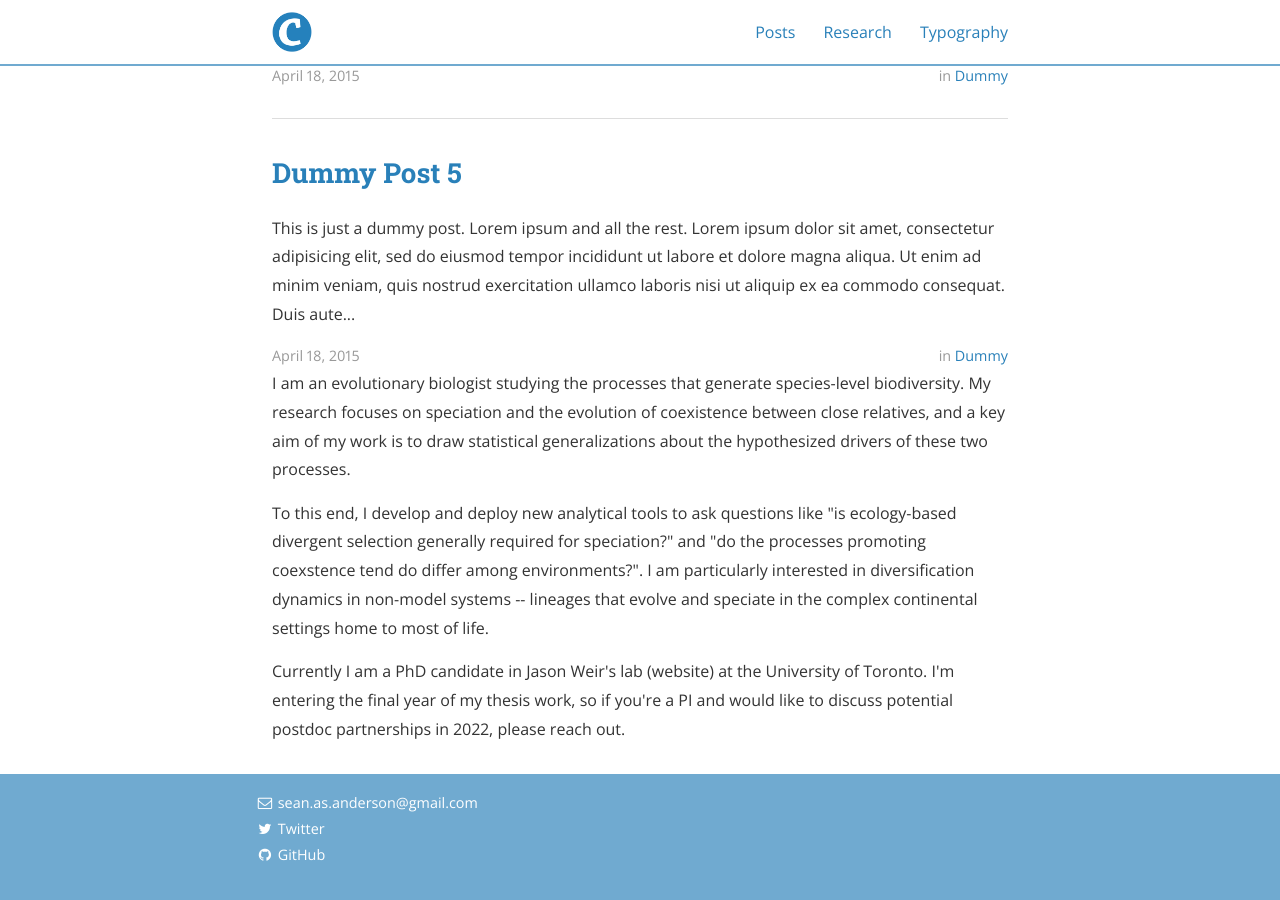
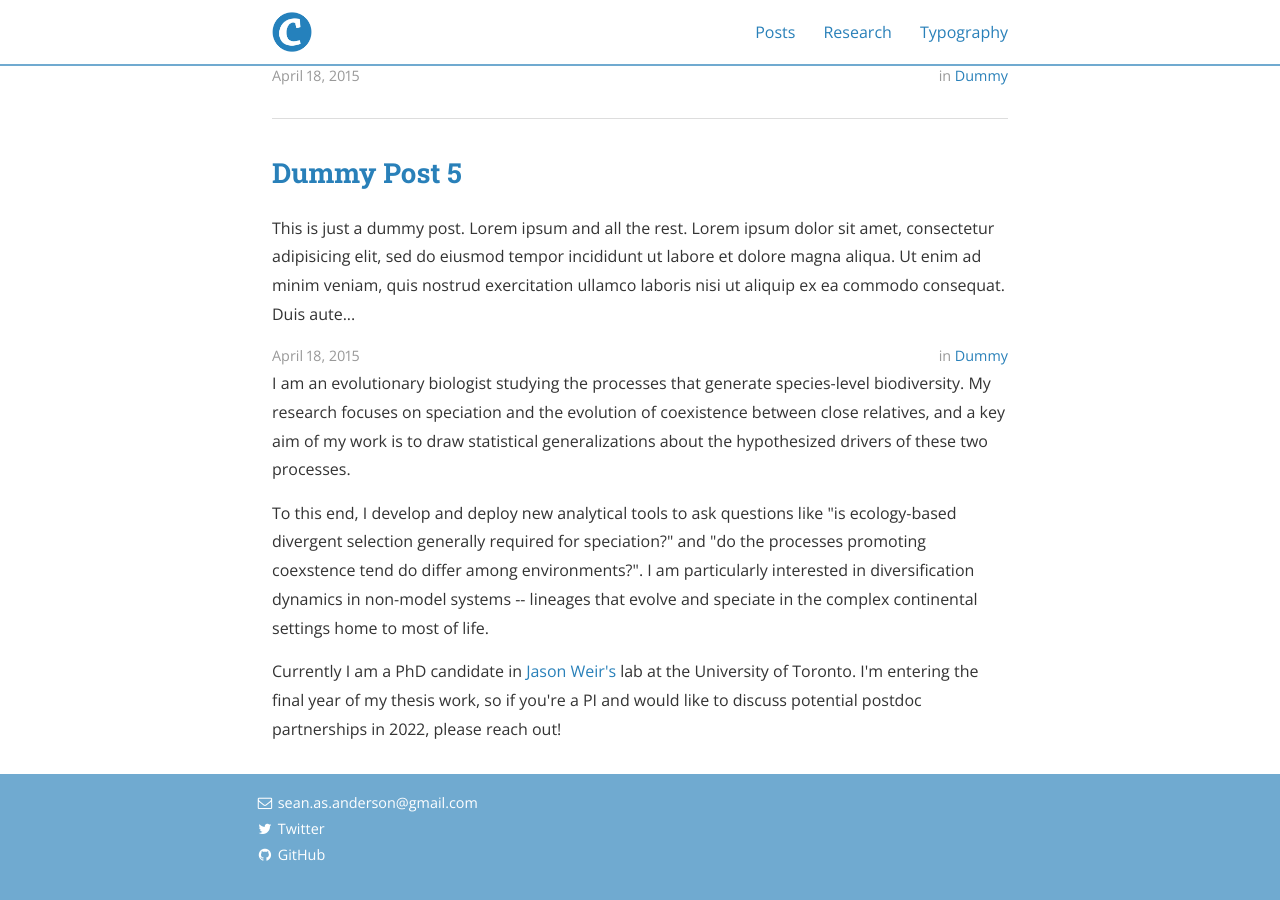
Before and after one commit to SeanASAnderson/SeanASAnderson.github.io, a Jekyll site: the page built from index.html, in a window 1280 px wide and 900 px high, scrolled down 1402 px. Built offline with Jekyll 4.4.1, drawn with Linux system fonts in a browser that asks for light colours; nearby versions of some CDN libraries; the list of posts is cut into pages by our own code.

Commit message:
link to lab page

```diff
--- a/index.html
+++ b/index.html
@@ -47,7 +47,7 @@ pagination:
   <!--<h1> <center> Welcome! </center> </h1>-->
   <p> I am an evolutionary biologist studying the processes that generate species-level biodiversity. My research focuses on speciation and the evolution of coexistence between close relatives, and a key aim of my work is to draw statistical generalizations about the hypothesized drivers of these two processes.</p>
   <p> To this end, I develop and deploy new analytical tools to ask questions like "is ecology-based divergent selection generally required for speciation?" and "do the processes promoting coexstence tend do differ among environments?". I am particularly interested in diversification dynamics in non-model systems -- lineages that evolve and speciate in the complex continental settings home to most of life. </p>
-  <p> Currently I am a PhD candidate in Jason Weir's lab (website) at the University of Toronto. I'm entering the final year of my thesis work, so if you're a PI and would like to discuss potential postdoc partnerships in 2022, please reach out. </p>
+  <p> Currently I am a PhD candidate in <a href="https://www.utsc.utoronto.ca/~jweir"/> Jason Weir's </a> lab at the University of Toronto. I'm entering the final year of my thesis work, so if you're a PI and would like to discuss potential postdoc partnerships in 2022, please reach out! </p>
 
   </body>
 
```
